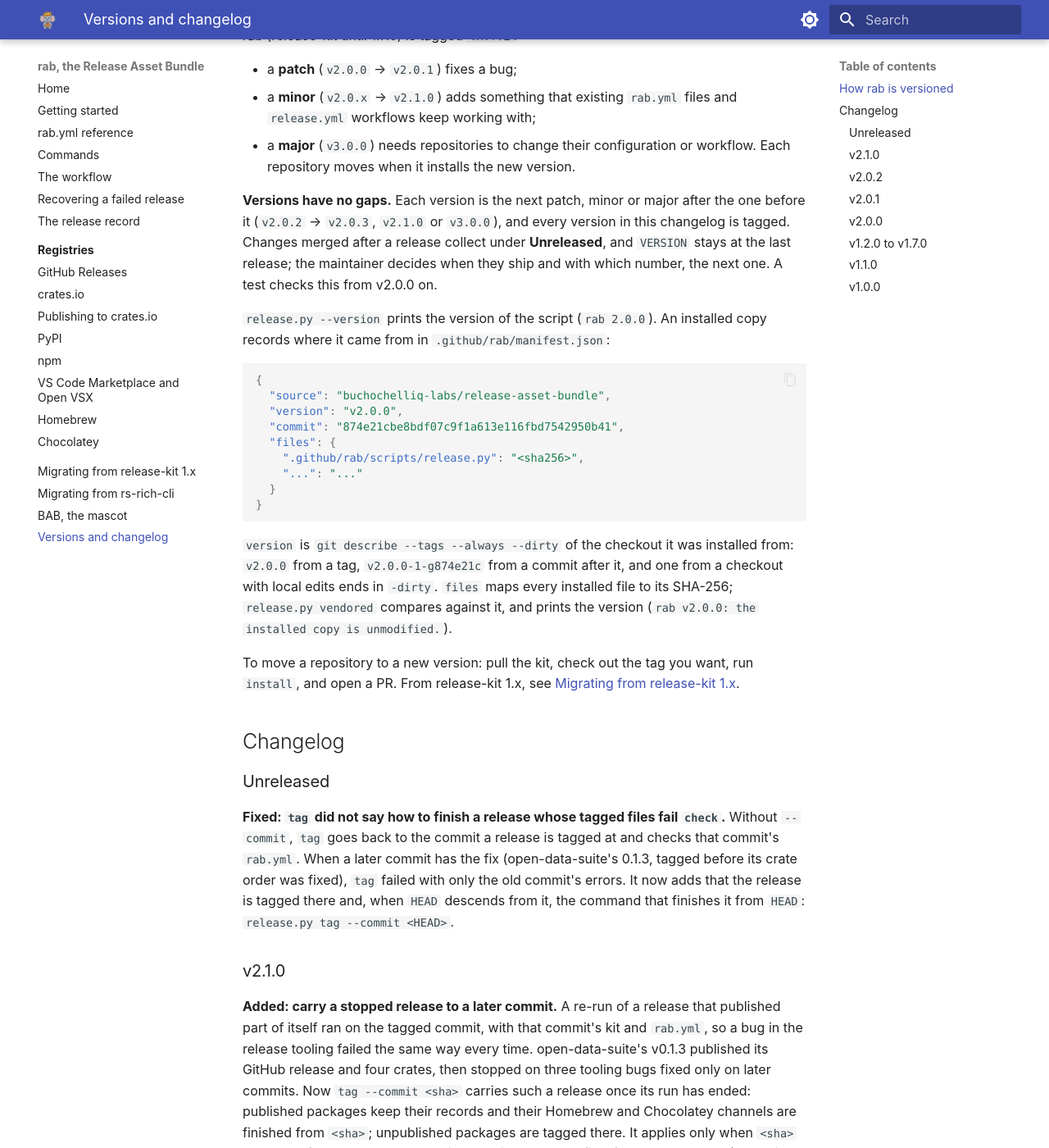
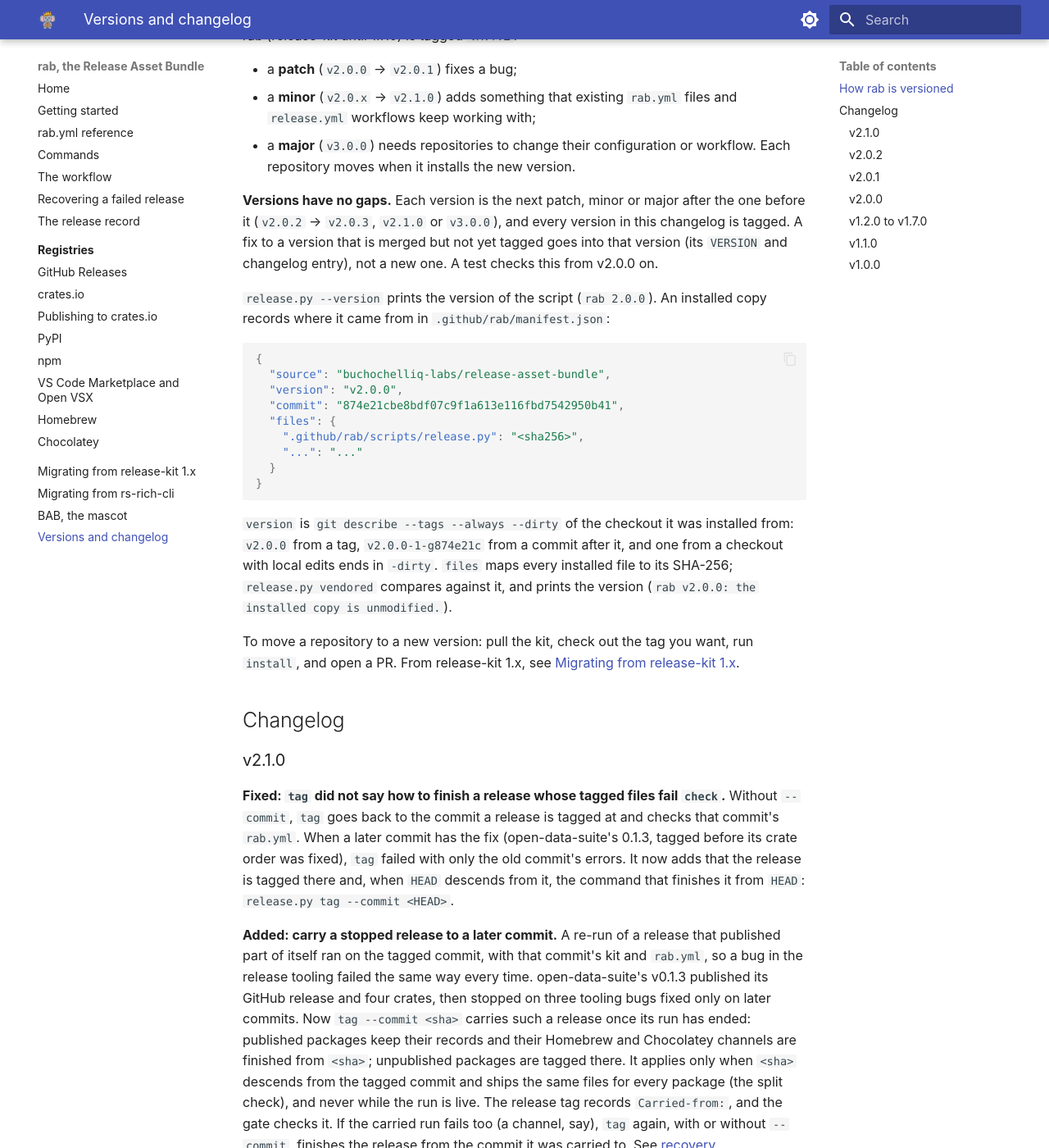
Before and after one commit to buchochelliq-labs/release-asset-bundle, an MkDocs documentation site: the page built from docs/changelog.md, in a window 1280 px wide and 1400 px high, scrolled down 200 px. Shown: the whole window at 82% size. Built offline with MkDocs 1.6.1 and Material for MkDocs 9.7.7, drawn with Linux system fonts in a browser that asks for light colours.

Commit message:
chore(release): #28's fix is part of v2.1.0
The maintainer puts the `tag --commit` hint (#28) in v2.1.0. VERSION is
2.1.0 and its changelog entry moves under v2.1.0. The test and the
versioning rule are as on main.

Co-Authored-By: Claude Opus 5.5 <noreply@anthropic.com>
Claude-Session: https://claude.ai/code/session_019o28ABji7oKrHhDj6a9qF6

```diff
--- a/docs/changelog.md
+++ b/docs/changelog.md
@@ -12,10 +12,9 @@ rab (release-kit until 1.7.0) is tagged `vX.Y.Z`:
 
 **Versions have no gaps.** Each version is the next patch, minor or major after
 the one before it (`v2.0.2` → `v2.0.3`, `v2.1.0` or `v3.0.0`), and every
-version in this changelog is tagged. Changes merged after a release collect
-under **Unreleased**, and `VERSION` stays at the last release; the maintainer
-decides when they ship and with which number, the next one. A test checks this
-from v2.0.0 on.
+version in this changelog is tagged. A fix to a version that is merged but not
+yet tagged goes into that version (its `VERSION` and changelog entry), not a
+new one. A test checks this from v2.0.0 on.
 
 `release.py --version` prints the version of the script (`rab 2.0.0`). An
 installed copy records where it came from in `.github/rab/manifest.json`:
@@ -44,7 +43,7 @@ want, run `install`, and open a PR. From release-kit 1.x, see
 
 ## Changelog
 
-### Unreleased
+### v2.1.0
 
 **Fixed: `tag` did not say how to finish a release whose tagged files fail
 `check`.** Without `--commit`, `tag` goes back to the commit a release is
```
Also changed, not shown: other parts of docs/changelog.md (+0 -2 lines), 1 other file.
